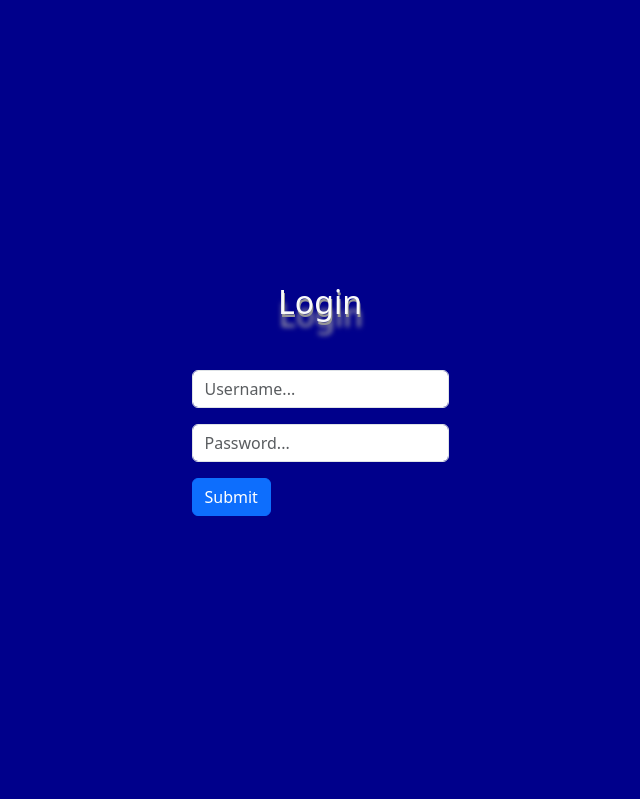
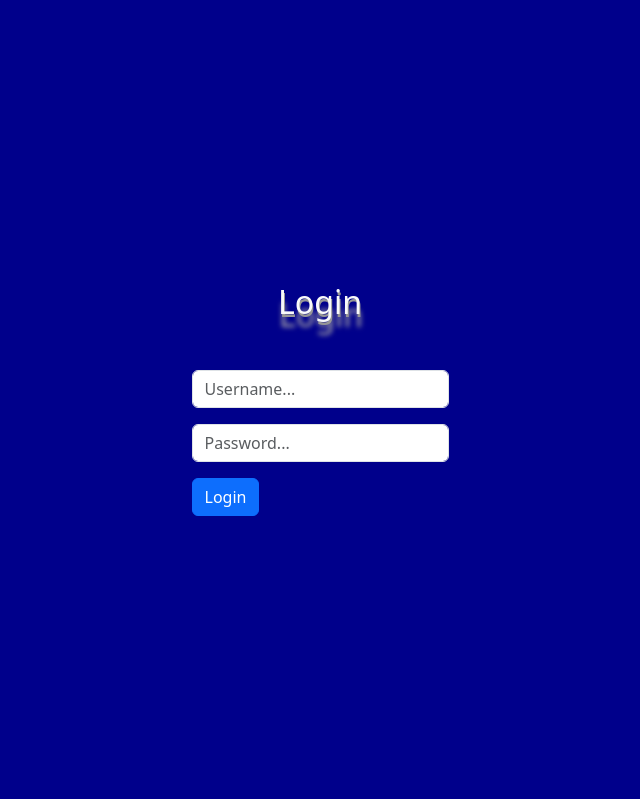
Before and after one commit to RayanEreteo/CS50_Final_Project_TheLucidDreamingJourney, a Flask app: page /login in a window 1280 px wide. Shown: the part 57-856 px from the top of the page, without its empty margins (320-960 px from the left). Run offline with Flask 3, Linux system fonts and the light colour scheme.

Commit message:
changed button text

```diff
--- a/templates/loginTemplates/login.html
+++ b/templates/loginTemplates/login.html
@@ -10,7 +10,7 @@
       <div class="form-group">
         <input type="password" class="form-control" name="password" id="password" placeholder="Password...">
       </div>
-      <button type="submit" class="btn btn-primary mt-3">Submit</button>
+      <button type="submit" class="btn btn-primary mt-3">Login</button>
     </form>
 </div>
 {% endblock %}
--- a/templates/loginTemplates/register.html
+++ b/templates/loginTemplates/register.html
@@ -10,7 +10,7 @@
       <div class="form-group">
         <input type="password" class="form-control" name="password" id="password" placeholder="Password...">
       </div>
-      <button type="submit" class="btn btn-primary mt-3">Submit</button>
+      <button type="submit" class="btn btn-primary mt-3">Register</button>
     </form>
 </div>
 {% endblock %}
```
